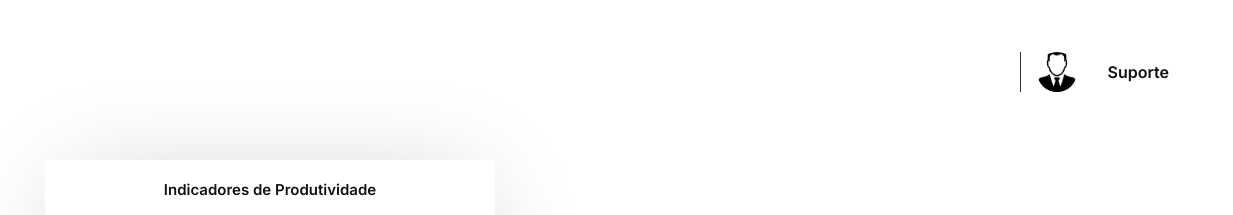
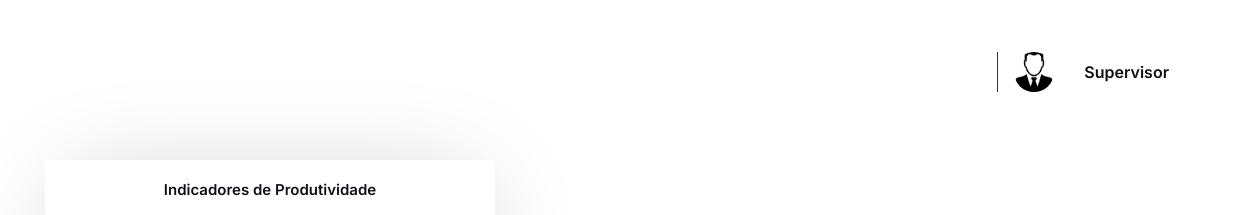
Before and after one commit to Acflaz/Projeto-WachmanSystem-Producao, a website: page site/public/dashboard/graficos.html in a window 1280 px wide. Shown: the top 215 px of the page, 47-1280 px from the left. Drawn offline with nearby package versions, Linux system fonts and the light colour scheme; no server answers.

Commit message:
Alterando o nome da tela do graficos.html

```diff
--- a/site/public/dashboard/graficos.html
+++ b/site/public/dashboard/graficos.html
@@ -47,7 +47,7 @@
 
                 </div>
                 <div class="contentName">
-                    <p id="nameUser">Suporte</p>
+                    <p id="nameUser">Supervisor</p>
                 </div>
             </div>
         </section>
```
